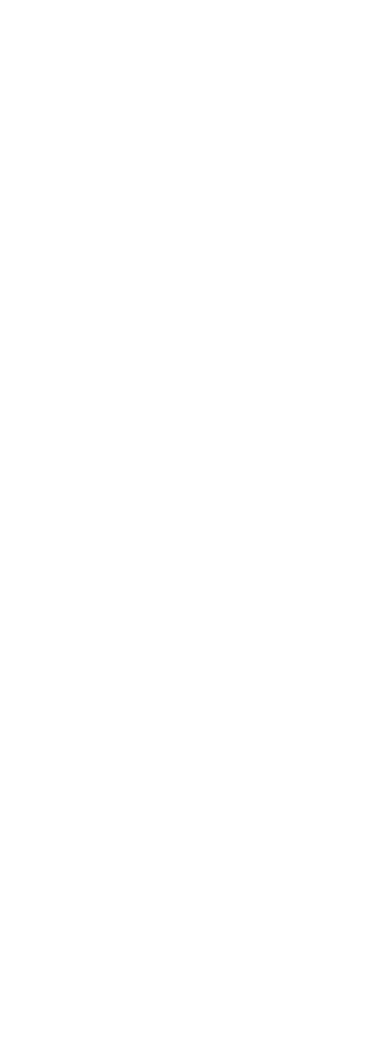
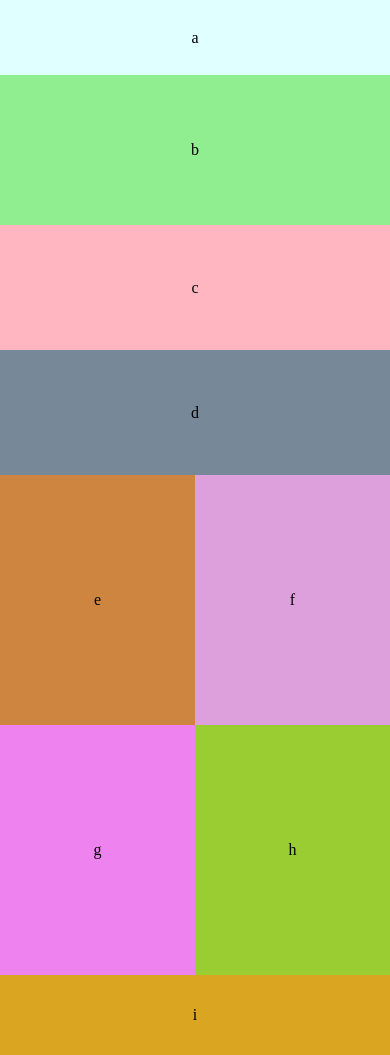
Before and after one commit to sangmlee76/301-lab-01, a plain HTML site: page index.html in a window 390 px wide. Before the commit the page ends 844 px from the top, so only its background shows below. Drawn offline with Linux system fonts and the light colour scheme.

Commit message:
updated files and mobile layout complete

```diff
--- a/css/base.css
+++ b/css/base.css
@@ -1 +1,5 @@
 /* Universal truths about our css, things that will be true across every single html page in a site, forever */
+
+*{
+  box-sizing: border-box;
+}
--- a/css/layout.css
+++ b/css/layout.css
@@ -1,3 +1,79 @@
 /* The way we lay things out on a page
   - width, height, float, flexbox, css grid, margins, positioning
 */
+
+
+/*************************************************************/
+/************************* Overall ***************************/
+/*************************************************************/
+
+
+header#block-a{
+  height: 75px;
+  width: 100%;
+  margin: auto;
+  text-align: center;
+  line-height: 75px;
+}
+
+div{
+  margin: auto;
+  text-align: center;
+}
+
+/*************************************************************/
+/********************* Header (Box A) ************************/
+/*************************************************************/
+
+div#block-b{
+  height: 150px;
+  width: 100%;
+  line-height: 150px;
+}
+
+div#block-c{
+  height: 125px;
+  width: 100%;
+  line-height: 125px;
+}
+
+div#block-d{
+  height: 125px;
+  width: 100%;
+  line-height: 125px;
+}
+
+div#block-e{
+  height: 250px;
+  width: 50%;
+  line-height: 250px;
+  float: left;
+}
+
+div#block-f{
+  height: 250px;
+  width: 50%;
+  line-height: 250px;
+  float: right;
+}
+
+div#block-g{
+  height: 250px;
+  width: 50%;
+  line-height: 250px;
+  float: left;
+}
+
+div#block-h{
+  height: 250px;
+  width: 50%;
+  line-height: 250px;
+  float: right;
+}
+
+div#block-i{
+  height: 80px;
+  width: 100%;
+  line-height: 80px;
+  clear: both;
+}
--- a/css/modules.css
+++ b/css/modules.css
@@ -4,3 +4,39 @@
   - hamburger menu
   - color, borders, padding, orientation
 */
+
+header{
+  background-color: lightcyan;
+}
+
+div #block-b{
+  background-color: lightgreen;
+}
+
+div #block-c{
+  background-color: lightpink;
+}
+
+div #block-d{
+  background-color: lightslategray;
+}
+
+div #block-e{
+  background-color: peru
+}
+
+div #block-f{
+  background-color: plum;
+}
+
+div #block-g{
+  background-color: violet;
+}
+
+div #block-h{
+  background-color: yellowgreen;
+}
+
+div #block-i{
+  background-color: goldenrod;
+}
--- a/index.html
+++ b/index.html
@@ -11,18 +11,18 @@
     <link rel="stylesheet" href="/css/modules.css">
   </head>
   <body>
-    <header id="block-a"></header>
+    <header id="block-a">a</header>
     <main>
-      <section>
-        <div id="block-b"></div>
-        <div id="block-c"></div>
-        <div id="block-d"></div>
-        <div id="block-e"></div>
-        <div id="block-f"></div>
-        <div id="block-g"></div>
-        <div id="block-h"></div>
-        <div id="block-i"></div>
-      </section>
+      <div class="container">
+        <div id="block-b">b</div>
+        <div id="block-c">c</div>
+        <div id="block-d">d</div>
+        <div id="block-e">e</div>
+        <div id="block-f">f</div>
+        <div id="block-g">g</div>
+        <div id="block-h">h</div>
+        <div id="block-i">i</div>
+      </div>
     </main>
     <footer></footer>
     <script src="/js/app.js" type="text/javascript"></script>
```
Also changed, not shown: .eslintrc.json, assets/mobile-view (1).png (deleted).
